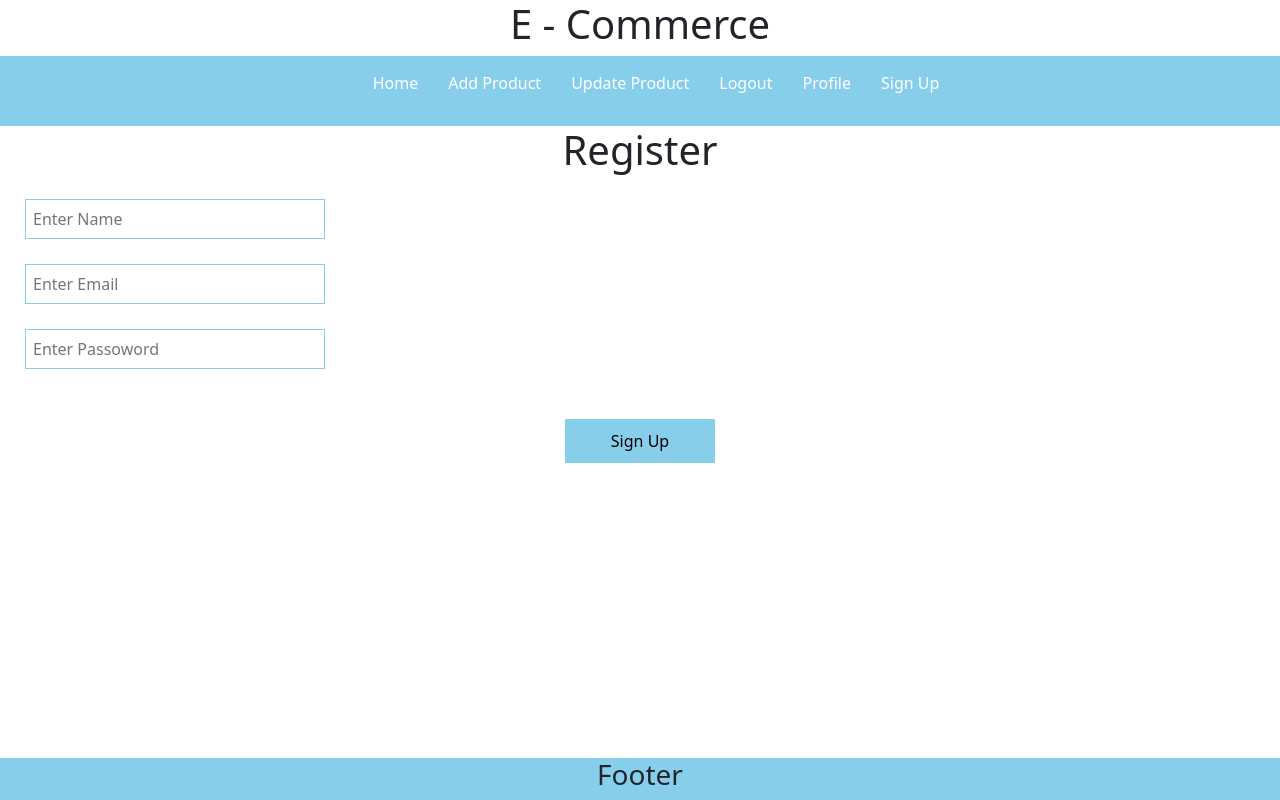
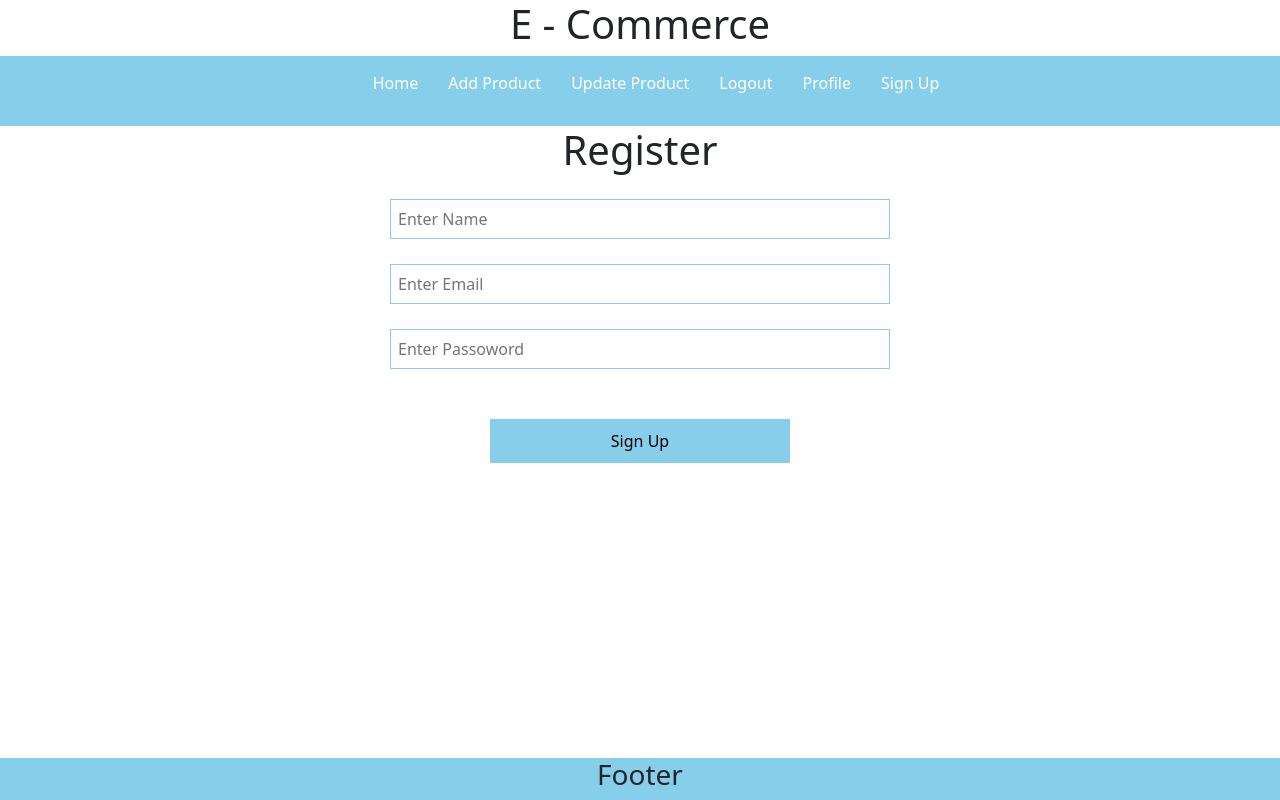
Before and after one commit to Anish010/E-commerce-basic-website-model, a React (Create React App) app in the folder front-end/: page /signup in a window 1280 px wide. Built offline with nearby package versions, Linux system fonts and the light colour scheme.

Commit message:
added onChange events to all SignUp Page inputBox class and set the useStates. Added the onClick event to SignUp button

```diff
--- a/front-end/src/App.css
+++ b/front-end/src/App.css
@@ -4,9 +4,9 @@
 
 .inputBox{
   display: block;
-  margin:25px;
+  margin:25px auto;
   padding:7px;
-  width:300px;
+  width:500px;
   border : 1px solid skyblue;
 }
 .nav-ul li{
@@ -21,7 +21,7 @@
 }
 
 .appButton {
-  width: 150px;
+  width: 300px;
   background-color: skyblue;
   border: none;
   padding: 10px;
--- a/front-end/src/components/SignUp.js
+++ b/front-end/src/components/SignUp.js
@@ -4,17 +4,34 @@ const SignUp = () => {
   const [name, setName] = useState("");
   const [password, setPassword] = useState("");
   const [email, setEmail] = useState("");
+  const collectData = () => {
+    console.warn(name, email, password);
+  };
   return (
     <div className="register">
       <h1>Register</h1>
-      <input className="inputBox" type="text" placeholder="Enter Name" />
-      <input className="inputBox" type="email" placeholder="Enter Email" />
+      <input
+        className="inputBox"
+        type="text"
+        value={name}
+        onChange={(e) => setName(e.target.value)}
+        placeholder="Enter Name"
+      />
+      <input
+        className="inputBox"
+        type="email"
+        value={email}
+        onChange={(e) => setEmail(e.target.value)}
+        placeholder="Enter Email"
+      />
       <input
         className="inputBox"
         type="password"
         placeholder="Enter Passoword"
+        value={password}
+        onChange={(e) => setPassword(e.target.value)}
       />
-      <button className="appButton" type="button">
+      <button className="appButton" type="button" onClick={collectData}>
         Sign Up
       </button>
     </div>
```
